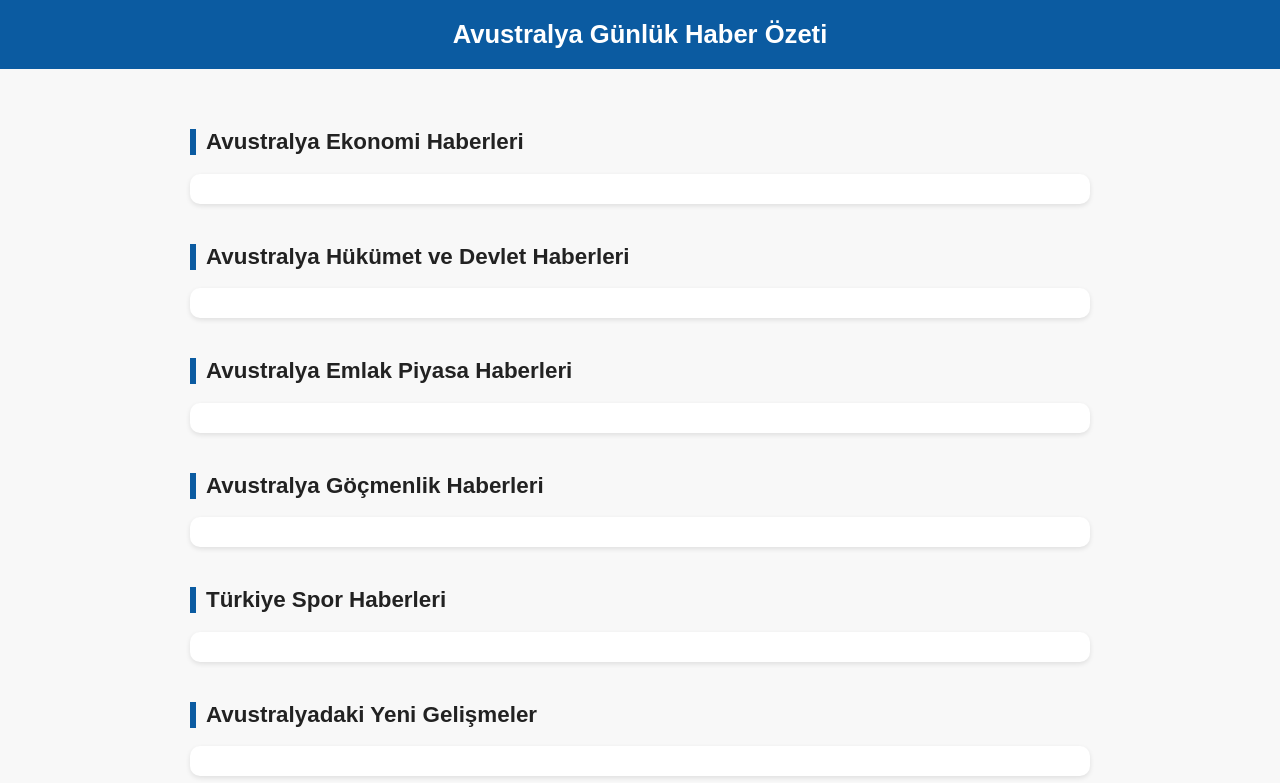
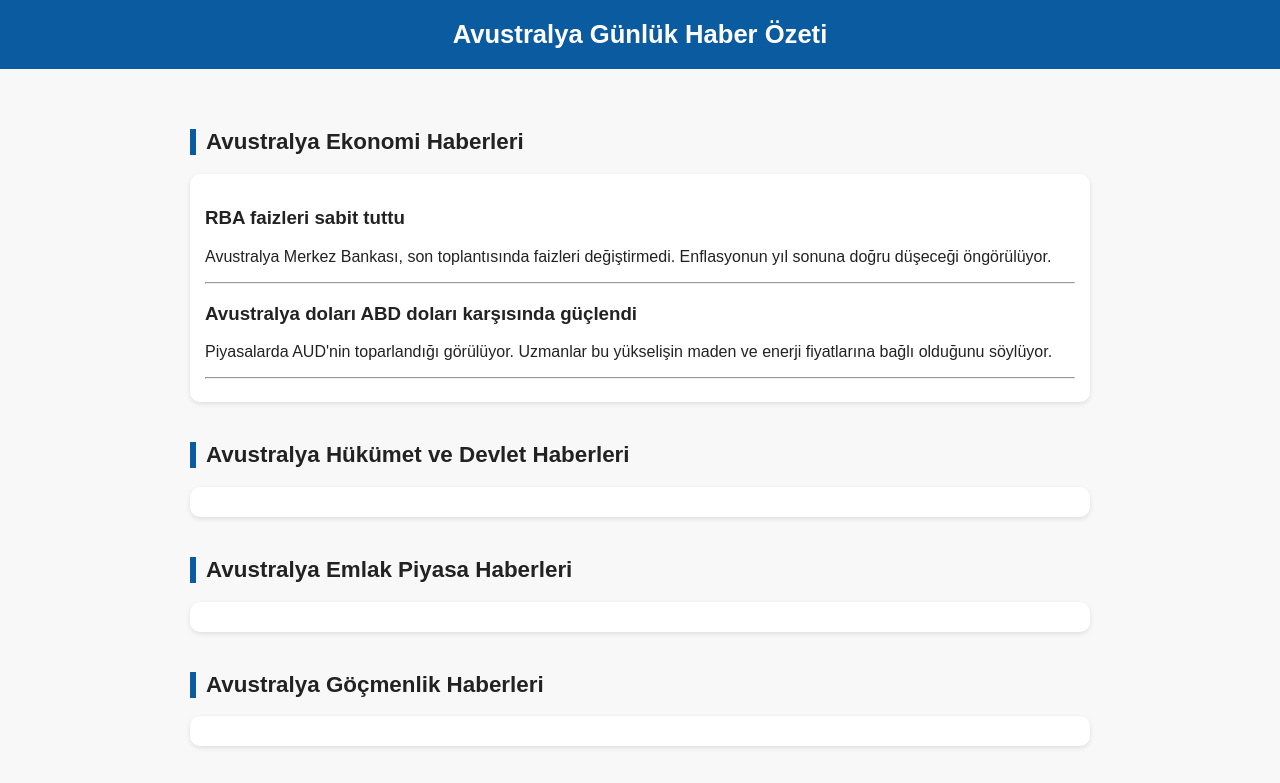
Before and after one commit to 69539286/avustralyadan-haberler, a plain HTML site: page index.html in a window 1280 px wide. Shown: the top 783 px of the page. Drawn offline with Linux system fonts and the light colour scheme.

Commit message:
Update index.html

```diff
--- a/index.html
+++ b/index.html
@@ -50,8 +50,15 @@
 
   <div class="container">
     <h2>Avustralya Ekonomi Haberleri</h2>
-    <div class="news-block" id="ekonomi"></div>
+    <div class="news-block" id="ekonomi">
+  <h3>RBA faizleri sabit tuttu</h3>
+  <p>Avustralya Merkez Bankası, son toplantısında faizleri değiştirmedi. Enflasyonun yıl sonuna doğru düşeceği öngörülüyor.</p>
+  <hr>
 
+  <h3>Avustralya doları ABD doları karşısında güçlendi</h3>
+  <p>Piyasalarda AUD'nin toparlandığı görülüyor. Uzmanlar bu yükselişin maden ve enerji fiyatlarına bağlı olduğunu söylüyor.</p>
+  <hr>
+</div>
     <h2>Avustralya Hükümet ve Devlet Haberleri</h2>
     <div class="news-block" id="hukumet"></div>
 
```
